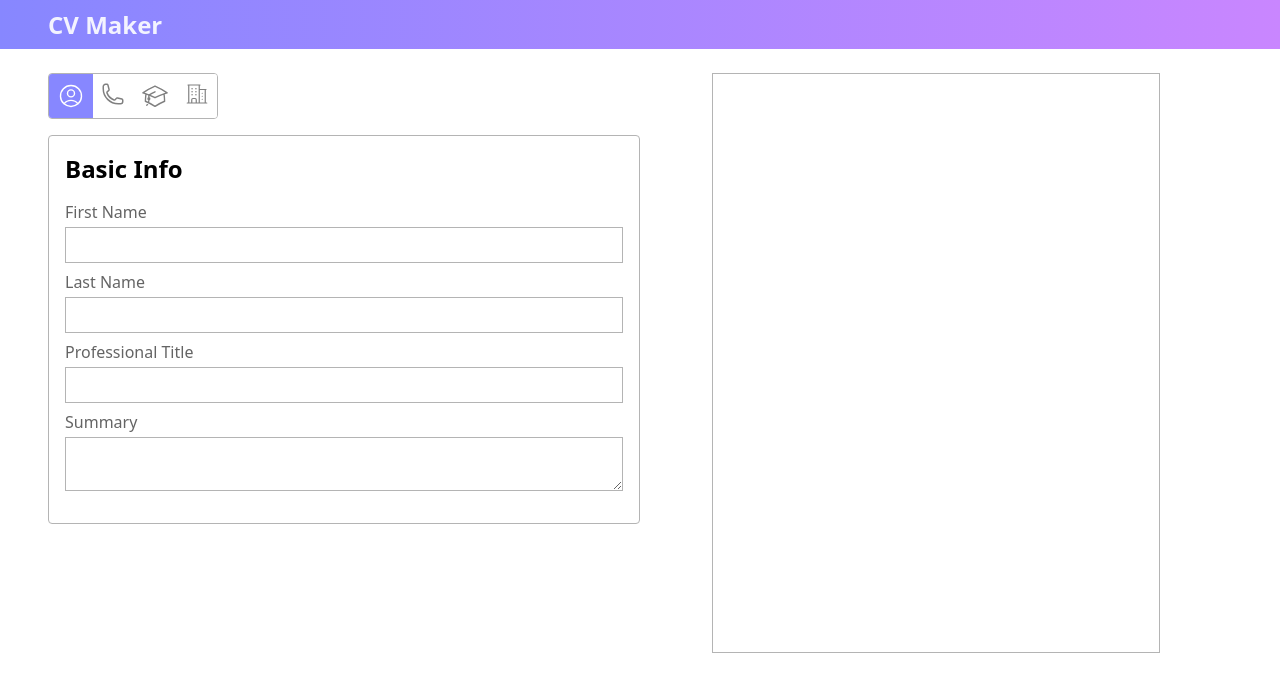
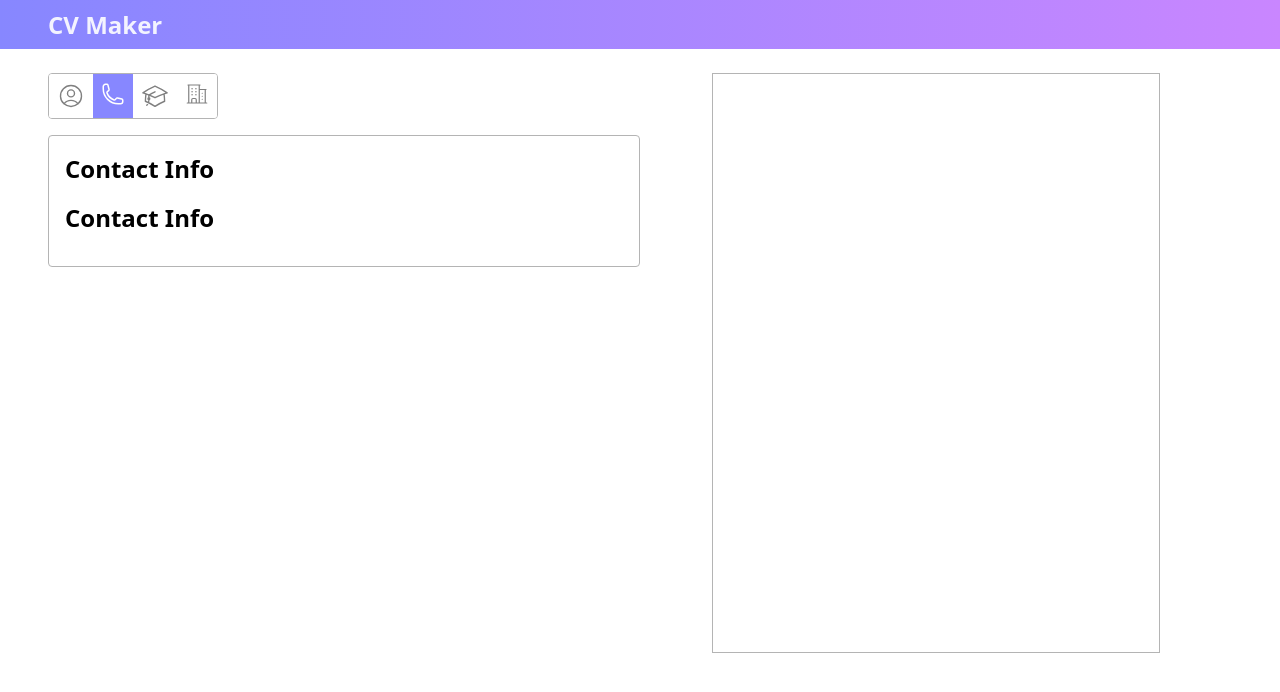
Before and after one commit to NotRelix/cv-maker, a React (Vite) app: page / in a window 1280 px wide. Both pictures are taken after a click on the button 113 px from the left and 96 px from the top of the page. Shown: the top 692 px of the page. Built offline with nearby package versions, Linux system fonts and the light colour scheme.

Commit message:
feat: enable tab switching for cv editing

```diff
--- /dev/null
+++ b/src/components/BasicInfoForm.jsx
@@ -0,0 +1,49 @@
+const BasicInfoForm = ({ userInfo, onChange }) => {
+  return (
+    <form action="">
+      <div className='user-details__field'>
+        <label htmlFor="first-name">First Name</label>
+        <input
+          type="text"
+          id='first-name'
+          name='first-name'
+          value={userInfo.firstName}
+          onChange={(e) => onChange(e, "firstName")}
+        />
+      </div>
+      <div className='user-details__field'>
+        <label htmlFor="last-name">Last Name</label>
+        <input
+          type="text"
+          id='last-name'
+          name='last-name'
+          value={userInfo.lastName}
+          onChange={(e) => onChange(e, "lastName")}
+        />
+      </div>
+      <div className='user-details__field'>
+        <label htmlFor="professional-title">Professional Title</label>
+        <input
+          type="text"
+          id='professional-title'
+          name='professional-title'
+          value={userInfo.professionalTitle}
+          onChange={(e) => onChange(e, "professionalTitle")}
+        />
+      </div>
+      <div className='user-details__field'>
+        <label htmlFor="summary">Summary</label>
+        <textarea
+          type="text"
+          id='summary'
+          name='summary'
+          value={userInfo.summary}
+          rows="2"
+          onChange={(e) => onChange(e, "summary")}
+        />
+      </div>
+    </form>
+  )
+}
+
+export default BasicInfoForm;
--- a/src/components/SelectEdit.jsx
+++ b/src/components/SelectEdit.jsx
@@ -1,28 +1,45 @@
 import '../styles/SelectEdit.css';
 
-const SelectEdit = () => {
+const SelectEdit = ({ currentTab, onTabChange }) => {
+  const tabs = [
+    {
+      id: 0,
+      icon: <svg xmlns="http://www.w3.org/2000/svg" fill="none" viewBox="0 0 24 24" strokeWidth={1.2} stroke="currentColor" className="size-6">
+              <path strokeLinecap="round" strokeLinejoin="round" d="M17.982 18.725A7.488 7.488 0 0 0 12 15.75a7.488 7.488 0 0 0-5.982 2.975m11.963 0a9 9 0 1 0-11.963 0m11.963 0A8.966 8.966 0 0 1 12 21a8.966 8.966 0 0 1-5.982-2.275M15 9.75a3 3 0 1 1-6 0 3 3 0 0 1 6 0Z" />
+            </svg>
+    },
+    {
+      id: 1,
+      icon: <svg xmlns="http://www.w3.org/2000/svg" fill="none" viewBox="0 0 24 24" strokeWidth={1.5} stroke="currentColor" className="size-5">
+              <path strokeLinecap="round" strokeLinejoin="round" d="M2.25 6.75c0 8.284 6.716 15 15 15h2.25a2.25 2.25 0 0 0 2.25-2.25v-1.372c0-.516-.351-.966-.852-1.091l-4.423-1.106c-.44-.11-.902.055-1.173.417l-.97 1.293c-.282.376-.769.542-1.21.38a12.035 12.035 0 0 1-7.143-7.143c-.162-.441.004-.928.38-1.21l1.293-.97c.363-.271.527-.734.417-1.173L6.963 3.102a1.125 1.125 0 0 0-1.091-.852H4.5A2.25 2.25 0 0 0 2.25 4.5v2.25Z" />
+            </svg>
+    },
+    {
+      id: 2,
+      icon: <svg xmlns="http://www.w3.org/2000/svg" fill="none" viewBox="0 0 24 24" strokeWidth={1.2} stroke="currentColor" className="size-6">
+              <path strokeLinecap="round" strokeLinejoin="round" d="M4.26 10.147a60.438 60.438 0 0 0-.491 6.347A48.62 48.62 0 0 1 12 20.904a48.62 48.62 0 0 1 8.232-4.41 60.46 60.46 0 0 0-.491-6.347m-15.482 0a50.636 50.636 0 0 0-2.658-.813A59.906 59.906 0 0 1 12 3.493a59.903 59.903 0 0 1 10.399 5.84c-.896.248-1.783.52-2.658.814m-15.482 0A50.717 50.717 0 0 1 12 13.489a50.702 50.702 0 0 1 7.74-3.342M6.75 15a.75.75 0 1 0 0-1.5.75.75 0 0 0 0 1.5Zm0 0v-3.675A55.378 55.378 0 0 1 12 8.443m-7.007 11.55A5.981 5.981 0 0 0 6.75 15.75v-1.5" />
+            </svg>
+    },
+    {
+      id: 3,
+      icon: <svg xmlns="http://www.w3.org/2000/svg" fill="none" viewBox="0 0 24 24" strokeWidth={1.2} stroke="currentColor" className="size-5">
+              <path strokeLinecap="round" strokeLinejoin="round" d="M2.25 21h19.5m-18-18v18m10.5-18v18m6-13.5V21M6.75 6.75h.75m-.75 3h.75m-.75 3h.75m3-6h.75m-.75 3h.75m-.75 3h.75M6.75 21v-3.375c0-.621.504-1.125 1.125-1.125h2.25c.621 0 1.125.504 1.125 1.125V21M3 3h12m-.75 4.5H21m-3.75 3.75h.008v.008h-.008v-.008Zm0 3h.008v.008h-.008v-.008Zm0 3h.008v.008h-.008v-.008Z" />
+            </svg>
+    },
+  ]
   return (
     <aside className="select-edit">
-      <button className="select-edit__icon select-edit__icon-selected">
-        <svg xmlns="http://www.w3.org/2000/svg" fill="none" viewBox="0 0 24 24" strokeWidth={1.2} stroke="currentColor" className="size-6">
-          <path strokeLinecap="round" strokeLinejoin="round" d="M17.982 18.725A7.488 7.488 0 0 0 12 15.75a7.488 7.488 0 0 0-5.982 2.975m11.963 0a9 9 0 1 0-11.963 0m11.963 0A8.966 8.966 0 0 1 12 21a8.966 8.966 0 0 1-5.982-2.275M15 9.75a3 3 0 1 1-6 0 3 3 0 0 1 6 0Z" />
-        </svg>
-      </button>
-      <button className='select-edit__icon'>
-        <svg xmlns="http://www.w3.org/2000/svg" fill="none" viewBox="0 0 24 24" strokeWidth={1.5} stroke="currentColor" className="size-5">
-          <path strokeLinecap="round" strokeLinejoin="round" d="M2.25 6.75c0 8.284 6.716 15 15 15h2.25a2.25 2.25 0 0 0 2.25-2.25v-1.372c0-.516-.351-.966-.852-1.091l-4.423-1.106c-.44-.11-.902.055-1.173.417l-.97 1.293c-.282.376-.769.542-1.21.38a12.035 12.035 0 0 1-7.143-7.143c-.162-.441.004-.928.38-1.21l1.293-.97c.363-.271.527-.734.417-1.173L6.963 3.102a1.125 1.125 0 0 0-1.091-.852H4.5A2.25 2.25 0 0 0 2.25 4.5v2.25Z" />
-        </svg>
-      </button>
-      <button className="select-edit__icon">
-        <svg xmlns="http://www.w3.org/2000/svg" fill="none" viewBox="0 0 24 24" strokeWidth={1.2} stroke="currentColor" className="size-6">
-          <path strokeLinecap="round" strokeLinejoin="round" d="M4.26 10.147a60.438 60.438 0 0 0-.491 6.347A48.62 48.62 0 0 1 12 20.904a48.62 48.62 0 0 1 8.232-4.41 60.46 60.46 0 0 0-.491-6.347m-15.482 0a50.636 50.636 0 0 0-2.658-.813A59.906 59.906 0 0 1 12 3.493a59.903 59.903 0 0 1 10.399 5.84c-.896.248-1.783.52-2.658.814m-15.482 0A50.717 50.717 0 0 1 12 13.489a50.702 50.702 0 0 1 7.74-3.342M6.75 15a.75.75 0 1 0 0-1.5.75.75 0 0 0 0 1.5Zm0 0v-3.675A55.378 55.378 0 0 1 12 8.443m-7.007 11.55A5.981 5.981 0 0 0 6.75 15.75v-1.5" />
-        </svg>
-      </button>
-      <button className="select-edit__icon">
-        <svg xmlns="http://www.w3.org/2000/svg" fill="none" viewBox="0 0 24 24" strokeWidth={1.2} stroke="currentColor" className="size-5">
-        <path strokeLinecap="round" strokeLinejoin="round" d="M2.25 21h19.5m-18-18v18m10.5-18v18m6-13.5V21M6.75 6.75h.75m-.75 3h.75m-.75 3h.75m3-6h.75m-.75 3h.75m-.75 3h.75M6.75 21v-3.375c0-.621.504-1.125 1.125-1.125h2.25c.621 0 1.125.504 1.125 1.125V21M3 3h12m-.75 4.5H21m-3.75 3.75h.008v.008h-.008v-.008Zm0 3h.008v.008h-.008v-.008Zm0 3h.008v.008h-.008v-.008Z" />
-      </svg>
-      </button>
+      {tabs.map((tab) => {
+        return (
+          <button
+            key={tab.id}
+            className={`select-edit__icon ${tab.id === currentTab ? 'select-edit__icon-selected' : ''}`}
+            onClick={() => onTabChange(tab.id)}
+          >
+            {tab.icon}
+          </button>
+        )
+      })}
     </aside>
   )
 }
--- a/src/components/UserDetails.jsx
+++ b/src/components/UserDetails.jsx
@@ -1,52 +1,45 @@
+import { useState } from 'react';
 import '../styles/UserDetails.css';
 import SelectEdit from './SelectEdit';
+import BasicInfoForm from './BasicInfoForm';
 
 const UserDetails = ({ userInfo, onChange }) => {
+  const [currentTab, setCurrentTab] = useState(0);
+  const forms = [
+    {
+      id: 0,
+      title: "Basic Info",
+      form: <BasicInfoForm userInfo={userInfo} onChange={onChange} />
+    },
+    {
+      id: 1,
+      title: "Contact Info",
+      form: <h1>Contact Info</h1>
+    },
+    {
+      id: 2,
+      title: "Education",
+      form: <h1>Education</h1>
+    },
+    {
+      id: 3,
+      title: "Work Experience",
+      form: <h1>Work Experience</h1>
+    },
+  ]
+
+  const currentForm = forms.find((form) => form.id === currentTab);
+
+  function handleTabChange(newTab) {
+    setCurrentTab(newTab);
+  }
+
   return (
     <article className='user-details'>
-      <SelectEdit />
+      <SelectEdit currentTab={currentTab} onTabChange={handleTabChange} />
       <div className="user-details__container">
-        <h1 className='user-details__header'>Basic Info</h1>
-        <form action="">
-          <div className='user-details__field'>
-            <label htmlFor="first-name">First Name</label>
-            <input
-              type="text"
-              id='first-name'
-              name='first-name'
-              value={userInfo.firstName}
-              onChange={(e) => onChange(e, "firstName")}
-            />
-          </div>
-          <div className='user-details__field'>
-            <label htmlFor="last-name">Last Name</label>
-            <input
-              type="text"
-              id='last-name'
-              name='last-name'
-              onChange={(e) => onChange(e, "lastName")}
-            />
-          </div>
-          <div className='user-details__field'>
-            <label htmlFor="professional-title">Professional Title</label>
-            <input
-              type="text"
-              id='professional-title'
-              name='professional-title'
-              onChange={(e) => onChange(e, "professionalTitle")}
-            />
-          </div>
-          <div className='user-details__field'>
-            <label htmlFor="summary">Summary</label>
-            <textarea
-              type="text"
-              id='summary'
-              name='summary'
-              rows="2"
-              onChange={(e) => onChange(e, "summary")}
-            />
-          </div>
-        </form>
+        <h1 className='user-details__header'>{forms[currentTab].title}</h1>
+        {currentForm.form}
       </div>
     </article>
   )
```
